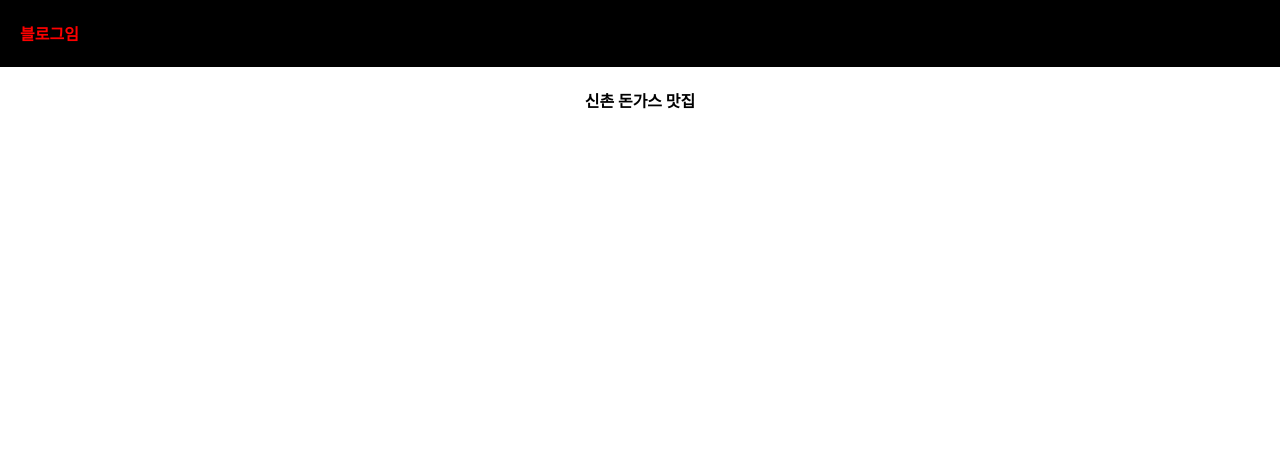
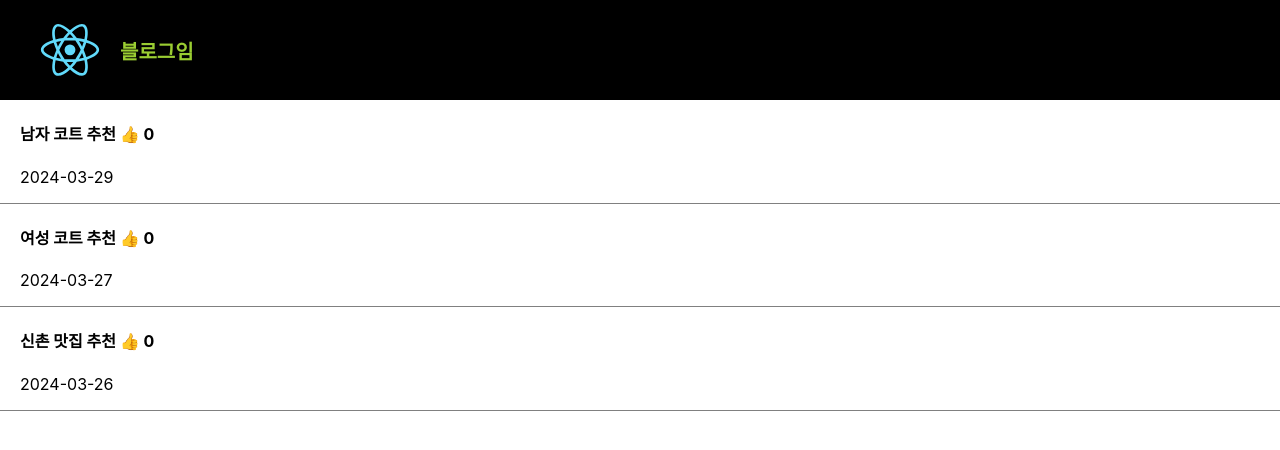
Before and after one commit to sonsungjong/React_blog, a React (Create React App) app: page / in a window 1280 px wide. Shown: the top 450 px of the page. Built offline with nearby package versions, Linux system fonts and the light colour scheme.

Commit message:
useState에 대해

```diff
--- a/src/App.css
+++ b/src/App.css
@@ -1,5 +1,15 @@
 .App {
   text-align: center;
+}
+
+div{
+  box-sizing: border-box;
+}
+
+.list{
+  padding-left:20px;
+  text-align:left;
+  border-bottom:1px solid grey;
 }
 
 .black-nav{
@@ -8,6 +18,7 @@
   width:100%;
   color:white;
   padding-left:20px;
+  align-items: center;
 }
 
 .App-logo {
--- a/src/App.js
+++ b/src/App.js
@@ -31,6 +31,7 @@ package.json : 프로젝트 정보
 
 import logo from './logo.svg';
 import './App.css';       // CSS 경로를 입력하면 잘 추가됨
+import { useState } from 'react';
 
 // JSX
 // [1] class -> className (자바스크립트 코드와 곂쳐서 변경)
@@ -40,14 +41,47 @@ import './App.css';       // CSS 경로를 입력하면 잘 추가됨
 
 function App() {
   // 여기에 코딩, return 안에 html 작성
-  let 서버에서받은값 = '신촌 돈가스 맛집'       // [2] JSX : 변수는 중괄호로 이용!! (데이터바인딩 == 서버에서 받은 데이터를 화면에 넣기)
+  let 서버에서받은값 = '블로그임'       // [2] JSX : 변수는 중괄호로 이용!! (데이터바인딩 == 서버에서 받은 데이터를 화면에 넣기)
+  // 값을 보관할 때 변수 또는 state 를 사용
+  let [getValue, setValue] = useState('남자 코트 추천')
+  // state 사용 이유 : 변수 값이 바뀌면 자동으로 화면에도 반영하기 위해서 (데이터바인딩)
+  // 변수는 변경이 되어도 html 화면에 재랜더링이 되지 않음...
+
+  // 따라서, 자주변경될것 같은 html은 useState로 저장하고
+  // 자주변경되지않을 것 같은 html은 변수에 저장
+  let [getTitle, setTitle] = useState(['남성 코트 추천', '여성 코트 추천', '신촌 맛집 추천'])
+  let [getDateTime, setDateTime] = useState(['2024-03-29', '2024-03-27', '2024-03-26'])
+  let [getSecondScore, setSecondScore] = useState(0)
+  let [getScore, setScore] = useState([0, 0, 0])
+
+  function 함수1(){
+    // getScore[0] 을 +1 시키겠다
+    setScore((prev) => {
+      const updateSources = [...prev]
+      updateSources[0] += 1
+      return updateSources
+    })
+  }
 
   return (
     <div className="App">
       <div className="black-nav">
-        <h4 id={서버에서받은값} style={{color:'red', fontSize:'16px'}}>블로그임</h4>
+        <img src={logo} alt="..." width="100px" height="100px"/>
+        <h4 id={서버에서받은값} style={{color:'yellowgreen', fontSize:'20px'}}>{서버에서받은값}</h4>
       </div>
-      <h4>{서버에서받은값}</h4>
+
+      <div className="list">
+        <h4>{getValue} <span onClick={함수1}>👍</span> {getScore[0]} </h4>
+        <p>{getDateTime[0]}</p>
+      </div>
+      <div className="list">
+        <h4>{getTitle[1]} <span onClick={()=>{setSecondScore(getSecondScore + 1)}}>👍</span> {getSecondScore} </h4>
+        <p>{getDateTime[1]}</p>
+      </div>
+      <div className="list">
+        <h4>{getTitle[2]} <span>👍</span> {getScore[2]} </h4>
+        <p>{getDateTime[2]}</p>
+      </div>
     </div>
   );
 }
```
